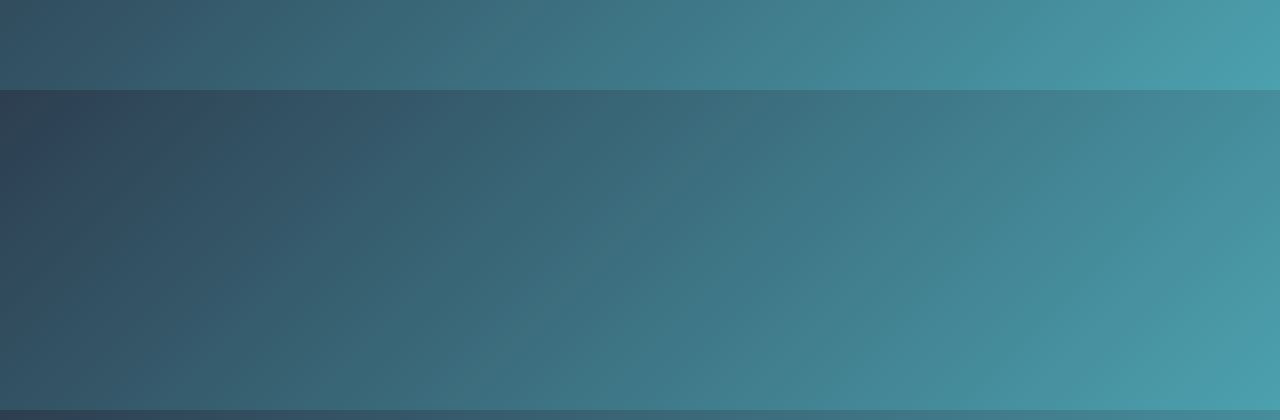
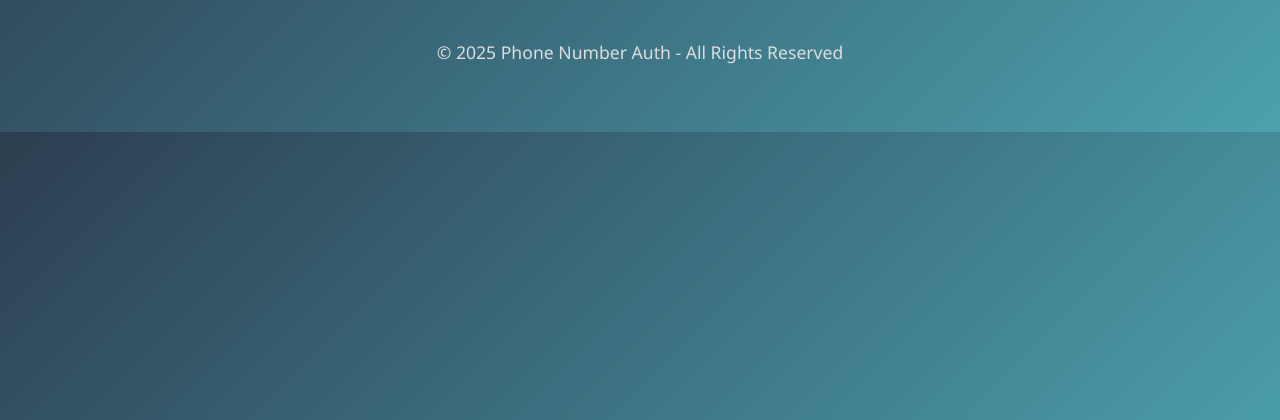
Before and after one commit to turdialixasanbayev/phone-number-auth, a Django app: page /users/base/ in a window 1280 px wide. Shown: the part 230-650 px from the top of the page. Run offline with Django 5.2, Linux system fonts and the light colour scheme.

Commit message:
`Added current year to global context and footer in home template`

```diff
--- a/core/global_context.py
+++ b/core/global_context.py
@@ -1,6 +1,10 @@
+from datetime import datetime
+
+
 def global_context(request):
     context = {
         'site_name': 'Phone Number Auth',
-        'user': request.user
+        'user': request.user,
+        'current_year': datetime.now().year
     }
     return context
--- a/templates/home.html
+++ b/templates/home.html
@@ -64,6 +64,9 @@
         <a href="{% url 'register' %}" class="button">Register</a>
         {% endif %}
     </header>
+    <footer>
+        <p>&copy; {{ current_year }} {{ site_name }} - All Rights Reserved</p>
+    </footer>
 </body>
 
 </html>
```
